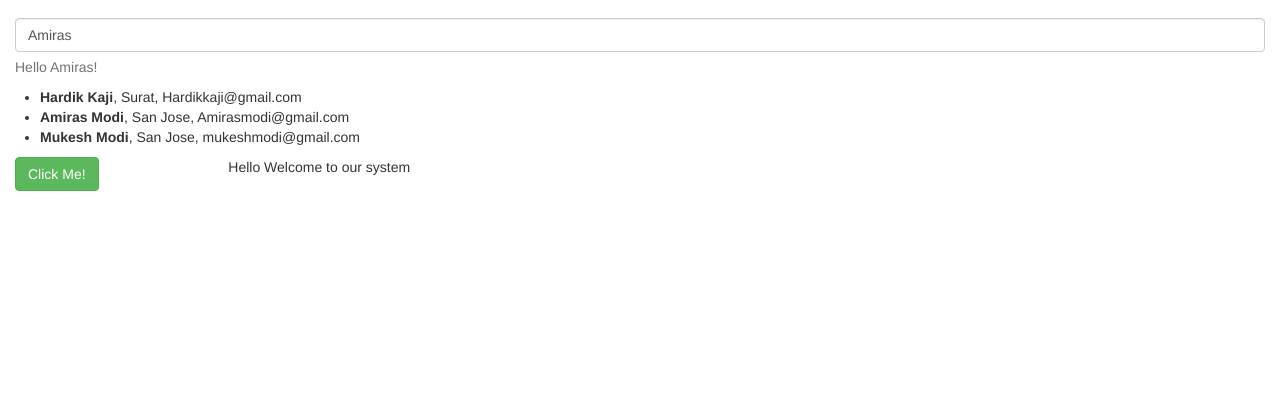
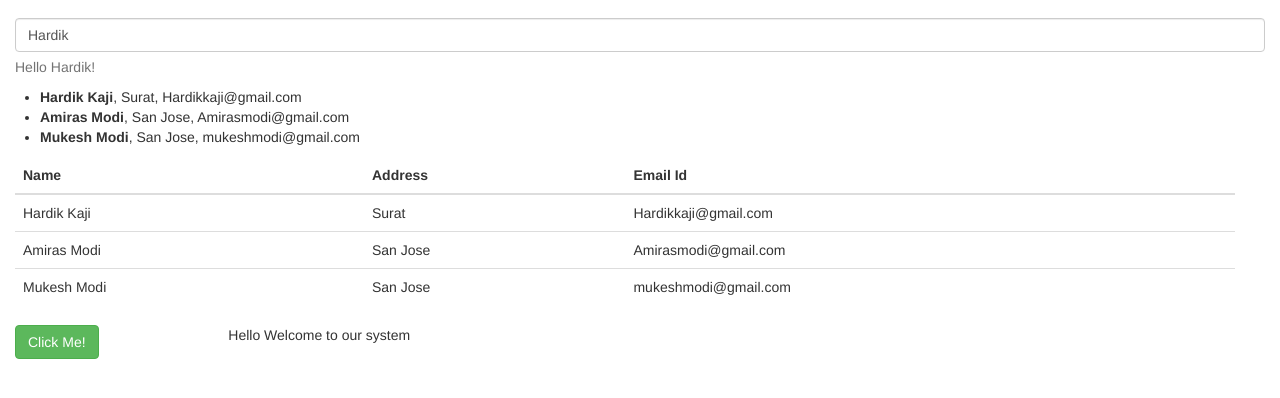
Before and after one commit to hardikkaji/sample-express-web, a website: page index.html in a window 1280 px wide. Shown: the part 54-452 px from the top of the page. Drawn offline with nearby package versions, Linux system fonts and the light colour scheme.

Commit message:
added table for showing data;

```diff
--- a/index.html
+++ b/index.html
@@ -73,6 +73,24 @@
 					</li>
 				</ul>
 			</div>
+			<div class="row col-md-12">
+				<table class="table">
+					<thead>
+						<tr>
+							<th>Name</th>
+							<th>Address</th>
+							<th>Email Id</th>
+						</tr>
+					</thead>
+					<tbody>
+						<tr ng-repeat="item in customers">
+							<td>{{item.name}}</td>
+							<td>{{item.address}}</td>
+							<td>{{item.emailId}}</td>
+						</tr>
+					</tbody>
+				</table>
+			</div>
 			<div class="row">
 				<div class="col-sm-2">
 					<button type="button" class="btn btn-success" ng-click="clickMe()">Click Me!</button>
--- a/src/my-ng-app.js
+++ b/src/my-ng-app.js
@@ -4,7 +4,7 @@ angular
 	.controller('SampleController', SampleController);
 
 function SampleController($scope) {
-	$scope.name = "Amiras";
+	$scope.name = "Hardik";
 
 	$scope.showMessage = true;
 	$scope.clickMe = clickMe;
```
